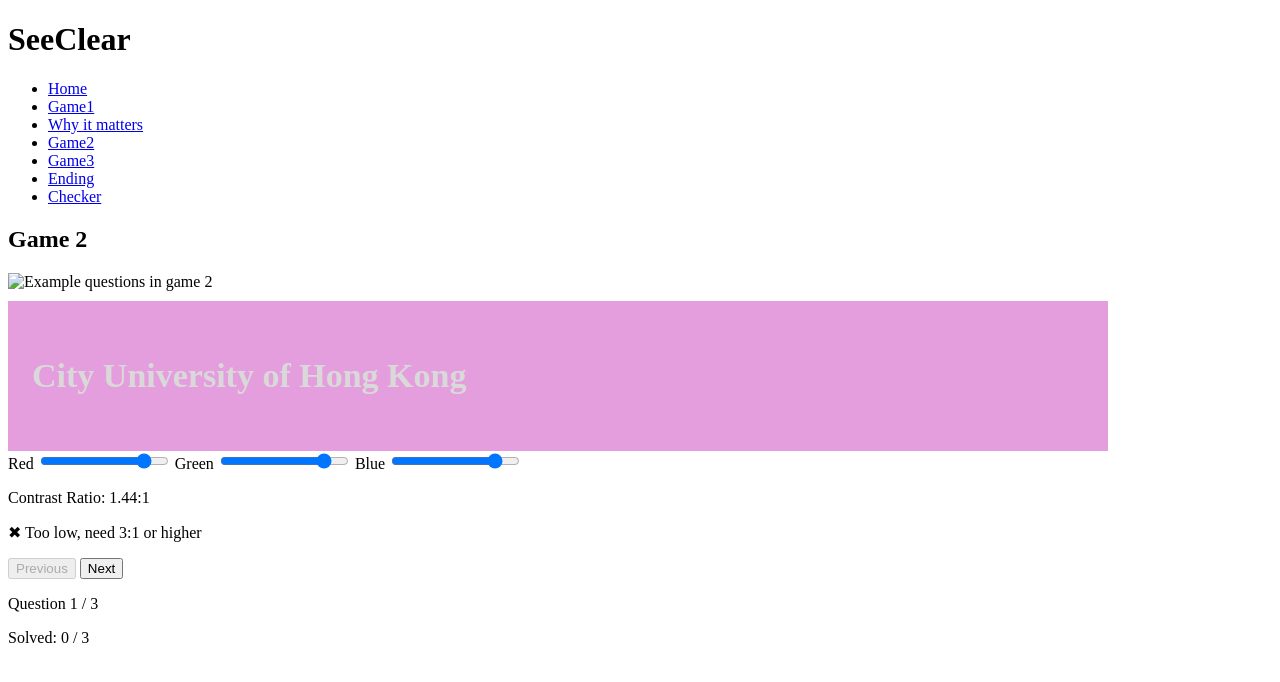
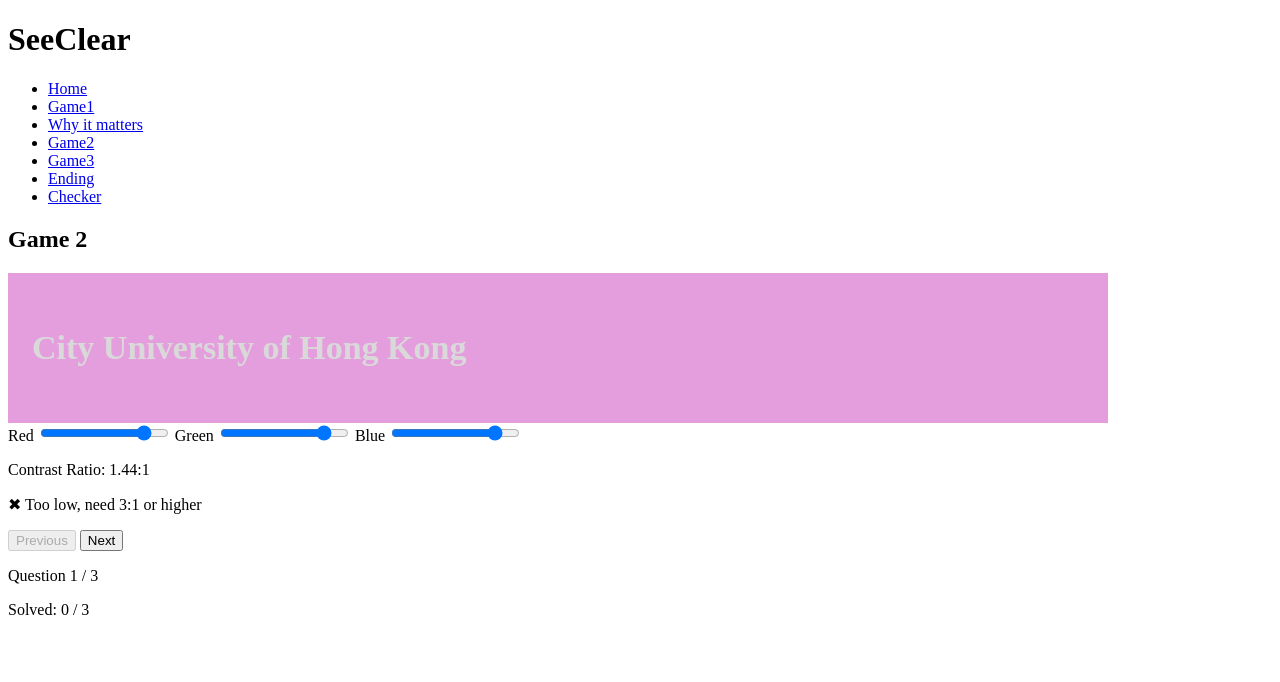
Before and after one commit to trizol5/seeclear, a plain HTML site: page game2.html in a window 1280 px wide. Drawn offline with Linux system fonts and the light colour scheme.

Commit message:
Remove question image from game2.html
Removed the question image element from the game.

```diff
--- a/game2.html
+++ b/game2.html
@@ -26,11 +26,6 @@
     </header>
     <main id="main">
         <h2>Game 2</h2>
-        <img
-            id="question-image"
-            src=""
-            alt="Example questions in game 2"
-        >
         <div id="card">
             <p id="card-text">card-text</p>
         </div>
```
